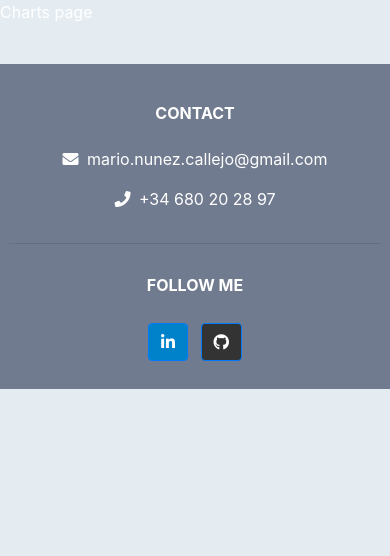
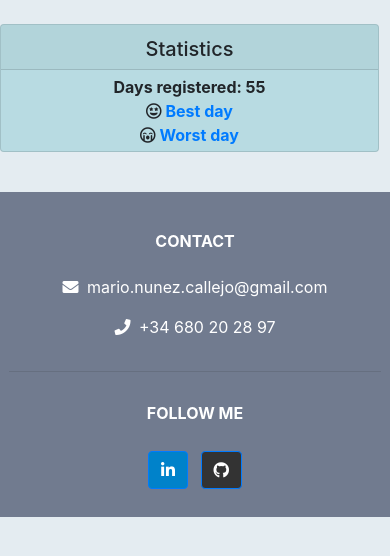
Before and after one commit to mario-nunez/mood_tracker, a Django app: page /charts/ in a window 390 px wide. Shown: the part 68-624 px from the top of the page. Run offline with Django 4.2, Linux system fonts and the light colour scheme; data that the repository does not hold is empty.

Commit message:
Add style to mobile view and change emojis

```diff
--- a/apps/common/templates/common/navbar.html
+++ b/apps/common/templates/common/navbar.html
@@ -21,7 +21,6 @@
         </li>
         <li class="nav-item active div-nav-margin">
             <a class="nav-link btn-circle" href="{% url 'charts' %}"><i class="fa fa-chart-line"></i> Charts</a>
-            <!--<a class="nav-link btn-circle" href="{% url 'charts' %}">&#128202; Charts</a> -->
         </li>
         <li class="nav-item active div-nav-margin">
           <a class="nav-link btn-circle" href="{% url 'diary' %}"><i class="fa fa-book"></i> Diary</a>
@@ -38,9 +37,10 @@
       Name Surname
     </a>
     <div class="dropdown-menu" aria-labelledby="navbarDropdownMenuLink">
-      <a class="dropdown-item" href="#">&#11088; Achievements</a>
-      <a class="dropdown-item" href="#"><i class="fa fa-cog"></i> Settings</a>
-      <a class="dropdown-item" href="#"><i class="fas fa-sign-out-alt"></i> Logout</a>
+      <a class="dropdown-item" href="#">&#127941; Achievements</a>
+      <a class="dropdown-item" href="#">⚙️ Settings</a>
+      <div class="dropdown-divider"></div>
+      <a class="dropdown-item" href="#">&#9193; Sign out</a>
     </div>
   </span>
 
--- a/apps/mood_tracker/templates/mood_tracker/charts.html
+++ b/apps/mood_tracker/templates/mood_tracker/charts.html
@@ -2,7 +2,31 @@
 
 {% block content %}
 
-<p style="color: white">Charts page</p>
+{% load static %}
+
+<br>
+
+<div class="row">
+
+	<div class="col">
+			<div class="card text-center mb-3" id="statistics">
+					<div class="card-header">
+						<h5 style="margin-bottom: -4px;">Statistics</h5>
+					</div>
+
+					<div class="card-body" style="margin-bottom: -32px; margin-top: -15px">
+						<dl>
+							<dt>Days registered: 55</dt>
+							<dt><i class="far fa-grin-stars"></i> <a class="">Best day</a></dt>
+							<dt><i class="far fa-sad-cry"></i> <a class="">Worst day</a></dt>
+						</dl>
+					</div>
+			</div>
+	</div>
+
+
+</div>
+
 
 
 
--- a/apps/mood_tracker/templates/mood_tracker/statistics.html
+++ b/apps/mood_tracker/templates/mood_tracker/statistics.html
@@ -46,8 +46,8 @@
 		</div>
 	</div>
 
-
-	<div class="col">
+	<!-- Hide in mobile and small views -->
+	<div class="col  d-none d-sm-block d-sm-none d-md-block">
 			<div class="card text-center mb-3" id="statistics">
 					<div class="card-header">
 						<h5 style="margin-bottom: -4px;">Statistics</h5>
```
